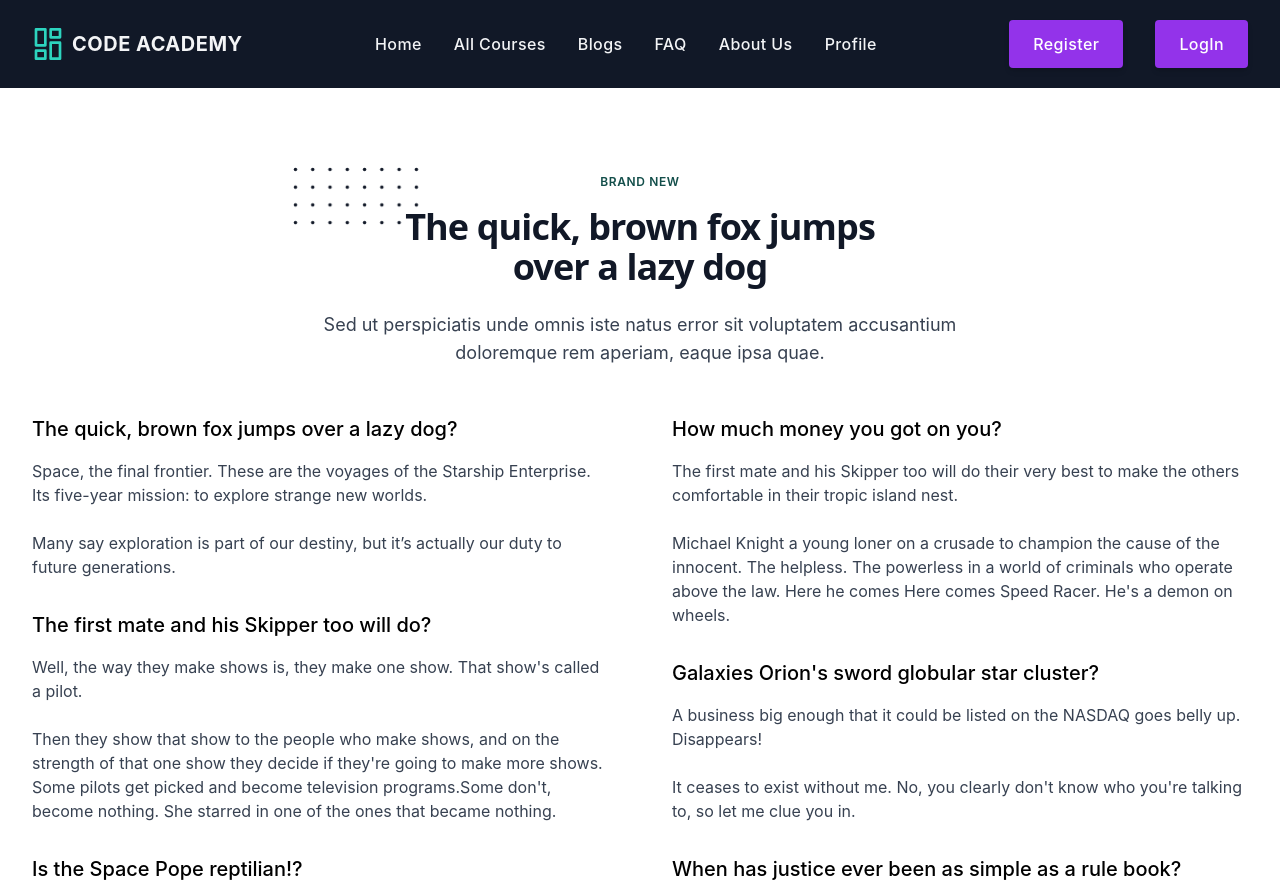
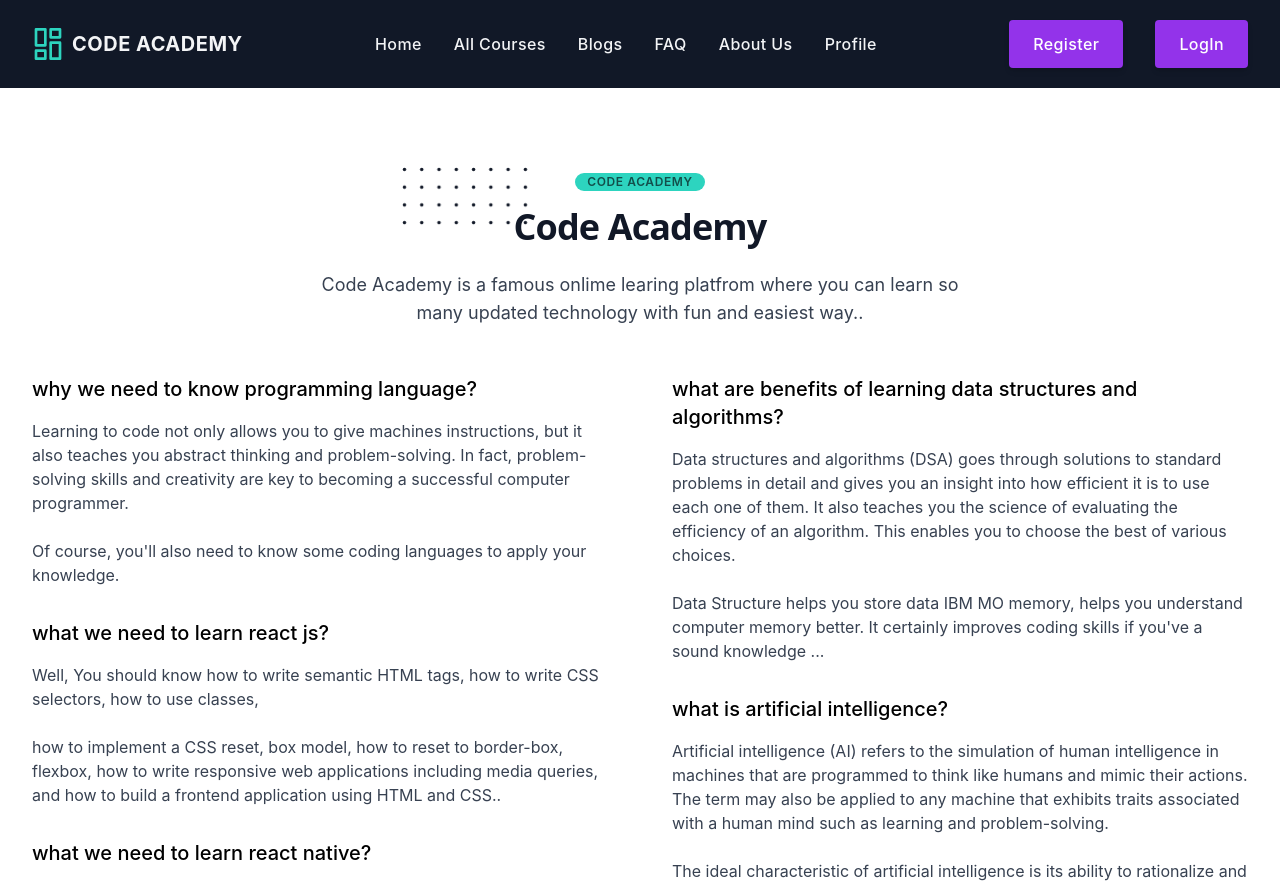
Before and after one commit to ASHRAFULEJAB/Code-Academy-ELearning-Platform-, a React (Create React App) app: page /faq in a window 1280 px wide. Shown: the top 886 px of the page. Built offline with nearby package versions, Linux system fonts and the light colour scheme; no server answers.

Commit message:
about blog faq edited

```diff
--- a/src/contexts/CourseProvider.js
+++ b/src/contexts/CourseProvider.js
@@ -50,7 +50,10 @@ const CourseProvider = ({ children }) => {
 
   useEffect(() => {
     const unsubscribe = onAuthStateChanged(auth, (currentUser) => {
-      setUser(currentUser)
+
+
+        setUser(currentUser)
+
       setLoader(false)
     })
     return () => {
--- a/src/pages/About/About.js
+++ b/src/pages/About/About.js
@@ -1,4 +1,5 @@
 import React from 'react';
+import { Link } from 'react-router-dom';
 
 const About = () => {
     return (
@@ -28,13 +29,12 @@ const About = () => {
                   height="24"
                 />
               </svg>
-              <span className="relative">The</span>
+              <span className="relative">Code</span>
             </span>{' '}
-            quick, brown fox jumps over a lazy dog
+           Academy
           </h2>
           <p className="text-base text-gray-700 md:text-lg">
-            Sed ut perspiciatis unde omnis iste natus error sit voluptatem
-            accusantium doloremque rem aperiam, eaque ipsa quae.
+          Code Academy is a famous onlime learing platfrom where you can learn so many updated technology with fun and easiest way..
           </p>
         </div>
         <div className="grid gap-8 row-gap-12 lg:grid-cols-2">
@@ -54,20 +54,17 @@ const About = () => {
                 />
               </svg>
             </div>
-            <h6 className="mb-3 text-xl font-bold leading-5">A business big</h6>
+            <h6 className="mb-3 text-xl font-bold leading-5">Mission &Vision</h6>
             <p className="mb-3 text-sm text-gray-900">
-              Sed ut perspiciatis unde omnis iste natus error sit voluptatem
-              accusantium rem aperiam, eaque ipsa quae. Sed ut perspiciatis unde
-              omnis iste natus error sit voluptatem accusantium doloremque rem
-              aperiam, eaque ipsa quae.
+              Our mission is to make more skillFull and tech enthusiastic person for serving people.Our vision is to make more fun way learning programing language so that anyone can easily learn any topics..
             </p>
-            <a
-              href="/"
+            <Link
+              to="/about"
               aria-label=""
-              className="inline-flex items-center font-semibold transition-colors duration-200 text-deep-purple-accent-400 hover:text-deep-purple-800"
+              className="inline-flex items-center font-semibold transition-colors duration-200 text-purple-700 hover:text-purple-800"
             >
               Learn more
-            </a>
+            </Link>
           </div>
           <div className="max-w-md sm:mx-auto sm:text-center">
             <div className="flex items-center justify-center w-16 h-16 mb-4 rounded-full bg-indigo-50 sm:mx-auto sm:w-24 sm:h-24">
@@ -85,20 +82,21 @@ const About = () => {
                 />
               </svg>
             </div>
-            <h6 className="mb-3 text-xl font-bold leading-5">The quick dog</h6>
+            <h6 className="mb-3 text-xl font-bold leading-5">Company Overview</h6>
             <p className="mb-3 text-sm text-gray-900">
-              Yolo ipsum dolor sit amet, consectetur adipiscing elit. Ut ac
-              suscipit leo. Carpe diem vulputate est nec commodo rutrum.
-              Pellentesque mattis convallis nisi eu and I ain’t stoppin until the
-              swear jar’s full.
+              loaction:Austin,New York
+              <br />
+              Name:Code Academy
+              <br />
+              Established:Since 2000
             </p>
-            <a
-              href="/"
+            <Link
+              to="/about"
               aria-label=""
-              className="inline-flex items-center font-semibold transition-colors duration-200 text-deep-purple-accent-400 hover:text-deep-purple-800"
+              className="inline-flex items-center font-semibold transition-colors duration-200 text-purple-600 hover:text-purple-800"
             >
               Learn more
-            </a>
+            </Link>
           </div>
         </div>
       </div>
--- a/src/pages/FAQ/Faq.js
+++ b/src/pages/FAQ/Faq.js
@@ -6,8 +6,8 @@ const Faq = () => {
       <div className='max-w-xl sm:mx-auto lg:max-w-2xl'>
         <div className='max-w-xl mb-10 md:mx-auto sm:text-center lg:max-w-2xl md:mb-12'>
           <div>
-            <p className='inline-block px-3 py-px mb-4 text-xs font-semibold tracking-wider text-teal-900 uppercase rounded-full bg-teal-accent-400'>
-              Brand new
+            <p className='inline-block px-3 py-px mb-4 text-xs font-semibold tracking-wider text-teal-900 uppercase rounded-full bg-teal-400'>
+              Code Academy
             </p>
           </div>
           <h2 className='max-w-lg mb-6 font-sans text-3xl font-bold leading-none tracking-tight text-gray-900 sm:text-4xl md:mx-auto'>
@@ -34,13 +34,12 @@ const Faq = () => {
                   height='24'
                 />
               </svg>
-              <span className='relative'>The</span>
+              <span className='relative'>Code</span>
             </span>{' '}
-            quick, brown fox jumps over a lazy dog
+            Academy
           </h2>
           <p className='text-base text-gray-700 md:text-lg'>
-            Sed ut perspiciatis unde omnis iste natus error sit voluptatem
-            accusantium doloremque rem aperiam, eaque ipsa quae.
+            Code Academy is a famous onlime learing platfrom where you can learn so many updated technology with fun and easiest way..
           </p>
         </div>
       </div>
@@ -49,83 +48,64 @@ const Faq = () => {
           <div className='space-y-8'>
             <div>
               <p className='mb-4 text-xl font-medium'>
-                The quick, brown fox jumps over a lazy dog?
+              why we need to know programming language?
               </p>
               <p className='text-gray-700'>
-                Space, the final frontier. These are the voyages of the Starship
-                Enterprise. Its five-year mission: to explore strange new
-                worlds.
+              Learning to code not only allows you to give machines instructions, but it also teaches you abstract thinking and problem-solving. In fact, problem-solving skills and creativity are key to becoming a successful computer programmer.
                 <br />
                 <br />
-                Many say exploration is part of our destiny, but it’s actually
-                our duty to future generations.
+                Of course, you'll also need to know some coding languages to apply your knowledge.
               </p>
             </div>
             <div>
               <p className='mb-4 text-xl font-medium'>
-                The first mate and his Skipper too will do?
+              what we need to learn react js?
               </p>
               <p className='text-gray-700'>
-                Well, the way they make shows is, they make one show. That
-                show's called a pilot.
+                Well, You should know how to write semantic HTML tags, how to write CSS selectors, how to use classes,
                 <br />
                 <br />
-                Then they show that show to the people who make shows, and on
-                the strength of that one show they decide if they're going to
-                make more shows. Some pilots get picked and become television
-                programs.Some don't, become nothing. She starred in one of the
-                ones that became nothing.
+                how to implement a CSS reset, box model, how to reset to border-box, flexbox, how to write responsive web applications including media queries, and how to build a frontend application using HTML and CSS..
               </p>
             </div>
             <div>
               <p className='mb-4 text-xl font-medium'>
-                Is the Space Pope reptilian!?
+              what we need to learn react native?
               </p>
               <p className='text-gray-700'>
-                A flower in my garden, a mystery in my panties. Heart attack
-                never stopped old Big Bear. I didn't even know we were calling
-                him Big Bear.
+              You should have a basic knowledge of JavaScript. You should have some familiarity with HTML and CSS. Finally, if you have worked with React before, you already know a lot about React Native, and there should be absolutely no problem in working with it.
               </p>
             </div>
           </div>
           <div className='space-y-8'>
             <div>
               <p className='mb-4 text-xl font-medium'>
-                How much money you got on you?
+              what are benefits of learning data structures and algorithms?
               </p>
               <p className='text-gray-700'>
-                The first mate and his Skipper too will do their very best to
-                make the others comfortable in their tropic island nest.
+              Data structures and algorithms (DSA) goes through solutions to standard problems in detail and gives you an insight into how efficient it is to use each one of them. It also teaches you the science of evaluating the efficiency of an algorithm. This enables you to choose the best of various choices.
                 <br />
                 <br />
-                Michael Knight a young loner on a crusade to champion the cause
-                of the innocent. The helpless. The powerless in a world of
-                criminals who operate above the law. Here he comes Here comes
-                Speed Racer. He's a demon on wheels.
+                Data Structure helps you store data IBM MO memory, helps you understand computer memory better. It certainly improves coding skills if you've a sound knowledge ...
               </p>
             </div>
             <div>
               <p className='mb-4 text-xl font-medium'>
-                Galaxies Orion's sword globular star cluster?
+              what is artificial intelligence?
               </p>
               <p className='text-gray-700'>
-                A business big enough that it could be listed on the NASDAQ goes
-                belly up. Disappears!
+              Artificial intelligence (AI) refers to the simulation of human intelligence in machines that are programmed to think like humans and mimic their actions. The term may also be applied to any machine that exhibits traits associated with a human mind such as learning and problem-solving.
                 <br />
                 <br />
-                It ceases to exist without me. No, you clearly don't know who
-                you're talking to, so let me clue you in.
+                The ideal characteristic of artificial intelligence is its ability to rationalize and take actions that have the best chance of achieving a specific goal. A subset of artificial intelligence is ML.
               </p>
             </div>
             <div>
               <p className='mb-4 text-xl font-medium'>
-                When has justice ever been as simple as a rule book?
+              why should we use machine learning??
               </p>
               <p className='text-gray-700'>
-                This is not about revenge. This is about justice. A lot of
-                things can change in twelve years, Admiral. Well, that's
-                certainly good to know. About four years. I got tired of hearing
-                how young I looked.
+              Machine learning is important because it gives enterprises a view of trends in customer behavior and business operational patterns, as well as supports the development of new products. Many of today's leading companies, such as Facebook, Google and Uber, make machine learning a central part of their operations.
               </p>
             </div>
           </div>
```
Also changed, not shown: src/pages/Blogs/Blogs.js (+140 -50 lines), src/pages/Login/Login.js (+20 -1 lines), src/pages/Register/Register.js (+38 -5 lines).
